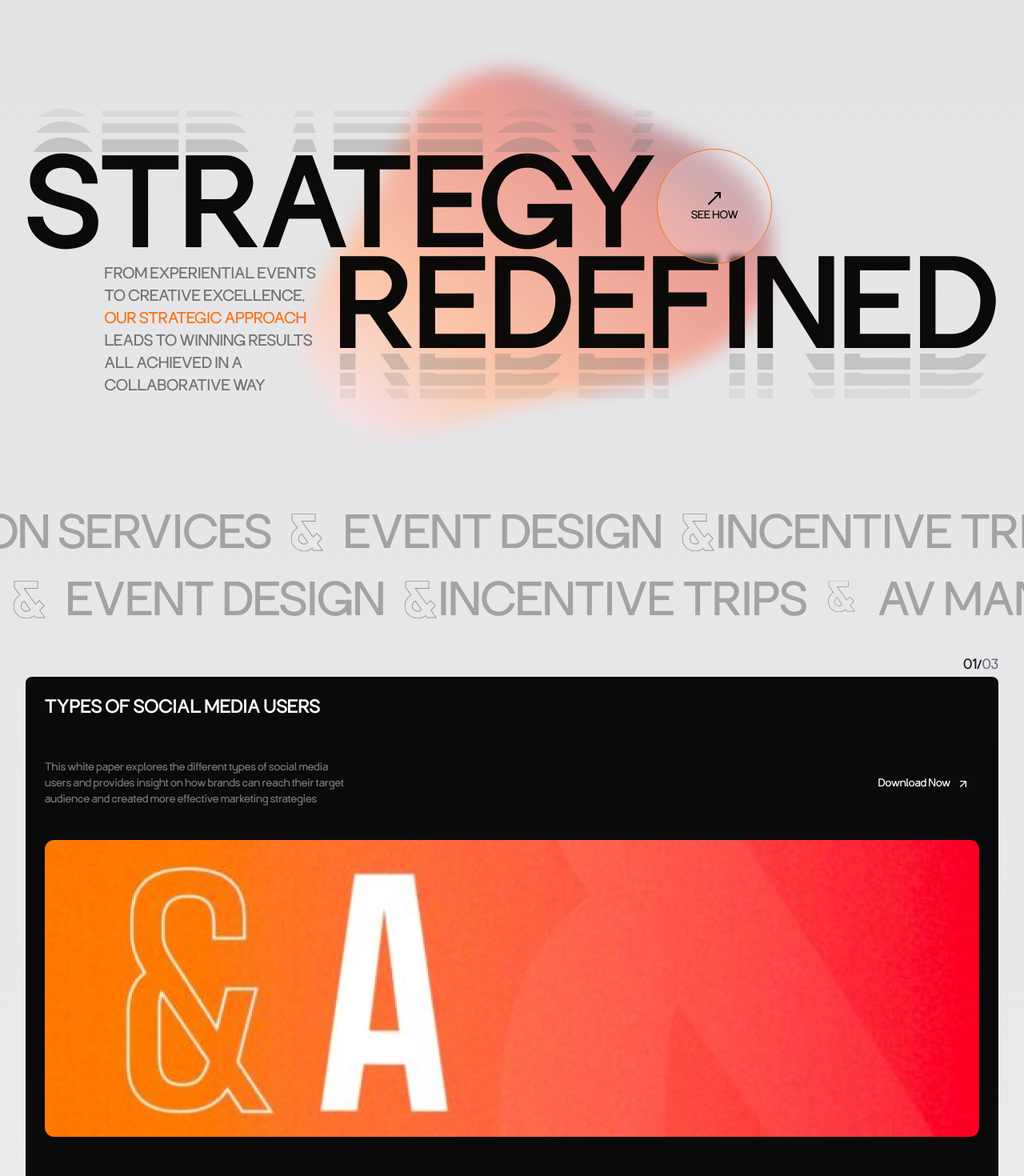
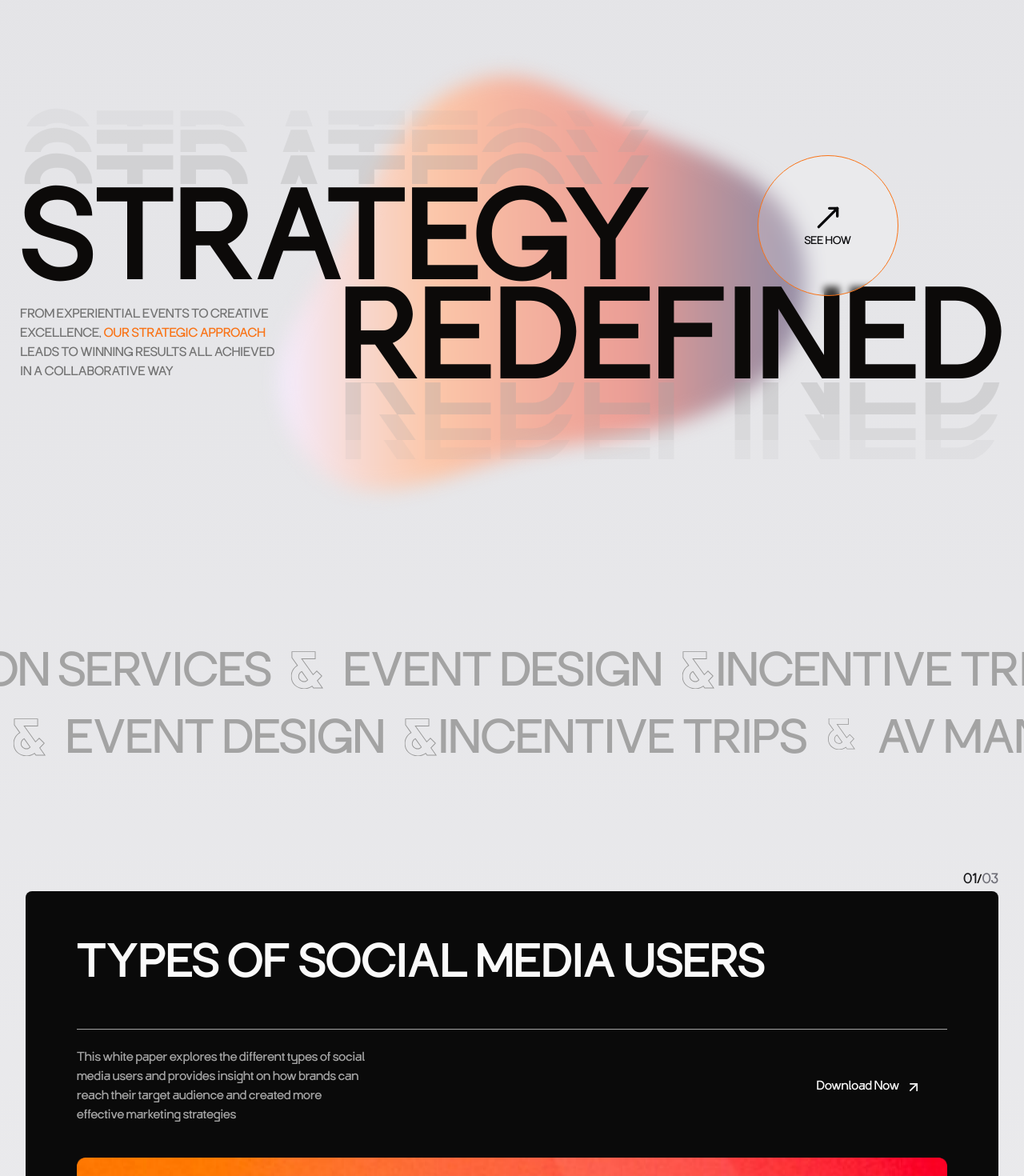
Before and after one commit to craftid/kma, a Next.js app: page / in a window 1280 px wide. Shown: the part 100-1570 px from the top of the page at 80% size. Built offline with nearby package versions, Linux system fonts and the light colour scheme.

Commit message:
Refactor landing page components for improved layout and animation

```diff
--- a/src/app/(landing)/_components/hero.tsx
+++ b/src/app/(landing)/_components/hero.tsx
@@ -50,7 +50,7 @@ export default function Hero() {
             transform="translate(100 100)"
           />
           <defs>
-            <linearGradient id="gradient" x1="0" x2="1" y1="1" y2="0">
+            <linearGradient id="gradient">
               <stop offset="0%" stopColor="hsla(264, 100%, 95%, 1)"></stop>
               <stop offset="30%" stopColor="hsla(24, 93%, 73%, 1)"></stop>
               <stop offset="67%" stopColor="hsla(8, 73%, 60%, 1)"></stop>
@@ -82,26 +82,27 @@ export default function Hero() {
           <div className="flex flex-col">
             <div className="flex">
               <DecorativeText text="Strategy" direction="top" />
-              <div className="hidden flex-grow-0 items-end  md:flex md:basis-72">
+              <div className="hidden grow items-end justify-center  md:flex ">
                 <Button
                   className={cn(
-                    "relative z-10 -mb-4 flex h-20 w-20 flex-col rounded-full border  border-orange-500 text-sm uppercase hover:border-orange-600 md:h-36 md:w-36 xl:-mb-4"
+                    "relative z-10 -mb-4 flex h-20 w-20 flex-col rounded-full border border-orange-500 text-sm  uppercase hover:border-orange-600 md:h-36 md:w-36 xl:-mb-4 xl:h-44 xl:w-44"
                   )}
                   type="button"
                   variant="glass"
                 >
-                  <MoveUpRight />
+                  <MoveUpRight size={48} className="h-10 w-10" />
                   <span>See HOW</span>
                 </Button>
               </div>
             </div>
-            <div className="flex flex-col md:flex-row-reverse">
+            <div className="flex flex-col md:flex-row-reverse md:justify-between">
               <DecorativeText text="Redefined" direction="bottom" />
-              <div className="flex-grow-0 md:basis-72">
-                <p className="mt-4 font-medium uppercase text-neutral-500 lg:text-xl">
+              <div className="mr-20 flex-grow-0 pt-3 md:w-80">
+                <p className="mt-4 font-medium uppercase text-neutral-500 ">
                   From experiential events to creative excellence,{" "}
                   <span className="text-orange-500">
-                    our strategic approach
+                    {" "}
+                    our strategic approach{" "}
                   </span>{" "}
                   leads to winning results all achieved in a collaborative way
                 </p>
@@ -125,12 +126,14 @@ const DecorativeText = ({
     <div
       className={cn(
         "relative inline-flex items-center text-6xl font-bold uppercase leading-none md:text-8xl lg:text-9xl xl:text-[164px]",
-        direction === "top" ? "pt-5 md:pt-14" : "pb-5 md:pb-14"
+        direction === "top"
+          ? "pt-5 md:pt-14 xl:pt-24"
+          : "pb-5 md:pb-14 xl:pb-24"
       )}
     >
       <div
         className={cn(
-          "absolute left-0 flex h-1 overflow-hidden text-neutral-500/10 md:h-3",
+          "absolute left-0 flex overflow-hidden text-neutral-400/10 md:h-3 xl:h-6",
           direction === "top"
             ? "top-0 items-start align-text-top"
             : "bottom-0 items-end"
@@ -140,20 +143,22 @@ const DecorativeText = ({
       </div>
       <div
         className={cn(
-          "absolute left-0 flex h-2 overflow-hidden text-neutral-500/20 md:h-4",
+          "absolute left-0 flex overflow-hidden text-neutral-400/20",
           direction === "top"
-            ? "top-2 items-start align-text-top md:top-4"
-            : "bottom-2 items-end md:bottom-4"
+            ? "top-2 items-start align-text-top md:top-4 xl:top-6"
+            : "bottom-2 items-end md:bottom-4 xl:bottom-6",
+          "h-2 md:h-4 xl:h-8"
         )}
       >
         <span className="-mb-12 ">{text}</span>
       </div>
       <div
         className={cn(
-          "absolute left-0 flex h-3 overflow-hidden text-neutral-500/30 md:h-5",
+          "absolute left-0 flex overflow-hidden text-neutral-400/30",
           direction === "top"
-            ? "top-5 items-start align-text-top md:top-9"
-            : "bottom-5 items-end md:bottom-9"
+            ? "top-5 items-start align-text-top md:top-9 xl:top-14"
+            : "bottom-5 items-end md:bottom-9 xl:bottom-14",
+          " h-3  md:h-5 xl:h-10"
         )}
       >
         <span className="-mb-12 ">{text}</span>
--- a/src/app/(landing)/_components/our-clients.tsx
+++ b/src/app/(landing)/_components/our-clients.tsx
@@ -22,11 +22,11 @@ const OurClients = () => {
         initial={{ opacity: 0, y: 100 }}
         animate={{ opacity: isInView ? 1 : 0, y: isInView ? 0 : 100 }}
         transition={{ duration: 0.5 }}
-        className="mb-6 text-center text-5xl font-extrabold uppercase"
+        className="mb-6 text-center text-7xl font-extrabold uppercase"
       >
         Our Clients
       </motion.h2>
-      <div className="container">
+      <div className="container my-8">
         <div className="grid w-full grid-cols-2 [clip-path:inset(2px_0_0_2px)] *:border-l *:border-t *:border-gray-300 md:grid-cols-3 lg:grid-cols-5">
           {Array.from({ length: 10 }, (_, index) => index + 1).map((i) => (
             <motion.div
--- a/src/app/(landing)/page.tsx
+++ b/src/app/(landing)/page.tsx
@@ -12,7 +12,7 @@ export default function Home() {
   return (
     <main className="flex w-full flex-1  flex-col">
       <Hero />
-      <div className="relative my-8  flex w-full flex-col justify-center gap-6 overflow-hidden">
+      <div className="relative my-8 flex  w-full flex-col justify-center gap-6 overflow-hidden xl:my-32">
         <Marquee baseVelocity={1}>
           <div className="flex gap-6 text-6xl uppercase text-neutral-400">
             incentive trips <Ampersand className="h-10 w-10" /> AV management{" "}
--- a/src/components/landing/mission-statement.tsx
+++ b/src/components/landing/mission-statement.tsx
@@ -15,7 +15,7 @@ export default function MissionStatement(props: {
           <div className="ml-2 flex-grow border-t text-neutral-400"></div>
         </div>
         <div>
-          <p className="flex text-wrap bg-gradient-to-r  from-violet-200 to-pink-200 bg-clip-text text-7xl uppercase text-transparent">
+          <div className="flex text-wrap bg-gradient-to-r  from-violet-200 to-pink-200 bg-clip-text text-7xl uppercase text-transparent">
             Guided by creative, events & marketing, we provide bold & innovative
             marketing strategies that drive our clients to achieve breakthrough
             results.
@@ -33,7 +33,7 @@ export default function MissionStatement(props: {
                 </Button>
               </div>
             </div>
-          </p>
+          </div>
         </div>
       </div>
     </div>
--- a/src/components/landing/numbered-carousel-item.tsx
+++ b/src/components/landing/numbered-carousel-item.tsx
@@ -37,10 +37,10 @@ export default function NumberedCarouselItem(props: {
     <div
       ref={ref}
       onClick={props.onClick}
-      className="rounded-lg bg-neutral-950"
+      className="rounded-lg  bg-neutral-950 xl:p-10"
     >
       <div className={cn("p-6", props.collapsed ? "cursor-pointer" : "")}>
-        <h3 className="text-lg font-bold uppercase text-neutral-50 lg:text-2xl">
+        <h3 className="text-lg font-bold uppercase text-neutral-50 lg:text-2xl xl:text-6xl">
           {props.title}
         </h3>
       </div>
@@ -48,20 +48,23 @@ export default function NumberedCarouselItem(props: {
         initial={props.collapsed ? { height: 0 } : { height: "auto" }}
         animate={props.collapsed ? { height: 0 } : { height: "auto" }}
         transition={{ duration: 0.3 }}
-        className="space-y-4 overflow-hidden"
+        className={cn(
+          "space-y-4 overflow-hidden",
+          !props.collapsed ? " p-6" : ""
+        )}
       >
         <motion.div
           initial={props.collapsed ? { opacity: 0 } : { opacity: 1 }}
           animate={props.collapsed ? { opacity: 0 } : { opacity: 1 }}
           transition={{ delay: 0.1 }}
-          className="flex flex-col justify-between p-6 lg:flex-row"
+          className="flex flex-col justify-between border-t border-neutral-400 py-6 lg:flex-row"
         >
-          <div className="lg:basis-1/3">
+          <div className="lg:basis-2/6">
             <motion.p
               initial={props.collapsed ? { opacity: 0 } : { opacity: 1 }}
               animate={props.collapsed ? { opacity: 0 } : { opacity: 1 }}
               transition={{ delay: 0.5 }}
-              className="text-sm text-neutral-500"
+              className="text-neutral-400"
             >
               {props.description}
             </motion.p>
@@ -80,7 +83,6 @@ export default function NumberedCarouselItem(props: {
           initial={props.collapsed ? { opacity: 0 } : { opacity: 1 }}
           animate={props.collapsed ? { opacity: 0 } : { opacity: 1 }}
           transition={{ delay: 1 }}
-          className="px-6"
         >
           {props.image && (
             <Image
@@ -93,7 +95,7 @@ export default function NumberedCarouselItem(props: {
             />
           )}
         </motion.div>
-
+        {props.children && (
           <motion.div
             initial={props.collapsed ? { opacity: 0 } : { opacity: 1 }}
             animate={props.collapsed ? { opacity: 0 } : { opacity: 1 }}
@@ -102,6 +104,7 @@ export default function NumberedCarouselItem(props: {
           >
             {props.children}
           </motion.div>
+        )}
       </motion.div>
     </div>
   )
--- a/src/components/landing/numbered-carousel.tsx
+++ b/src/components/landing/numbered-carousel.tsx
@@ -12,8 +12,8 @@ const carouselItems = [
     description:
       "This white paper explores the different types of social media users and provides insight on how brands can reach their target audience and created more effective marketing strategies",
     action: (
-      <Button variant="ghost" className="text-zinc-50" size="sm">
-        Download Now <ArrowUpRight className="ml-2" size={16} />
+      <Button variant="ghost" className="text-base text-zinc-50" size="lg">
+        Download Now <ArrowUpRight className="ml-2" size={20} />
       </Button>
     ),
     image: "/assets/numbered-carousel/01.png",
@@ -23,8 +23,8 @@ const carouselItems = [
     description:
       "This white paper explores the different types of social media users and provides insight on how brands can reach their target audience and created more effective marketing strategies",
     action: (
-      <Button variant="ghost" className="text-zinc-50" size="sm">
-        Download Now <ArrowUpRight className="ml-2" size={16} />
+      <Button variant="ghost" className="text-base text-zinc-50" size="lg">
+        Download Now <ArrowUpRight className="ml-2" size={20} />
       </Button>
     ),
     image: "/assets/numbered-carousel/01.png",
@@ -34,8 +34,8 @@ const carouselItems = [
     description:
       "This white paper explores the different types of social media users and provides insight on how brands can reach their target audience and created more effective marketing strategies",
     action: (
-      <Button variant="ghost" className="text-zinc-50" size="sm">
-        Download Now <ArrowUpRight className="ml-2" size={16} />
+      <Button variant="ghost" className="text-base text-zinc-50" size="lg">
+        Download Now <ArrowUpRight className="ml-2" size={20} />
       </Button>
     ),
     image: "/assets/numbered-carousel/01.png",
```
Lines whose indentation alone changed are shown as unchanged.
